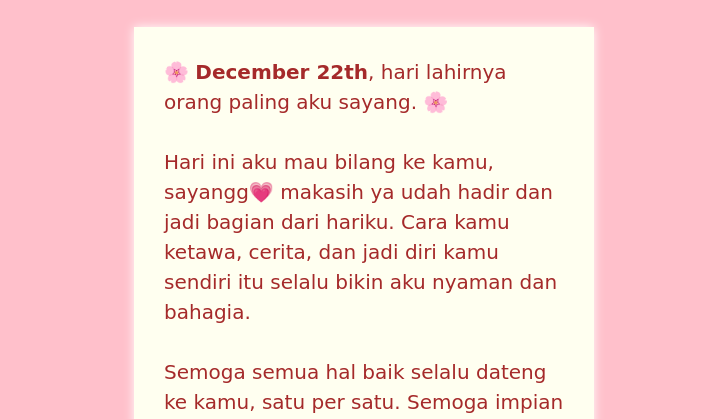
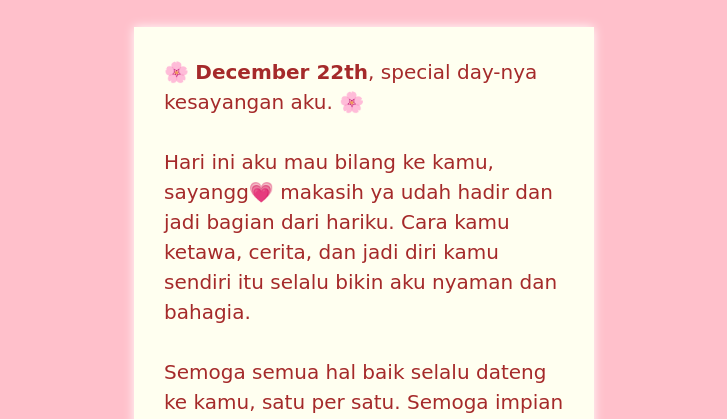
Before and after one commit to yoraaz/hbd, a plain HTML site: page index.html in a window 1280 px wide. Both pictures are taken after a click on the element 640 px from the left and 300 px from the top of the page. Shown: the part 381-800 px from the top of the page, without its empty margins (276-1003 px from the left). Drawn offline with Linux system fonts and the light colour scheme; a web font is replaced by a local one.

Commit message:
Update index.html

```diff
--- a/index.html
+++ b/index.html
@@ -106,7 +106,7 @@
         <div class="rtanny" onclick="go_rtan()"></div>
         <h1>🎉 Happy Birthday, My Happiness! 🎉 </h1>
 <div class="messagebox">
-    🌸 <b>December 22th</b>, hari lahirnya orang paling aku sayang. 🌸 <br/><br/>
+    🌸 <b>December 22th</b>, special day-nya kesayangan aku. 🌸 <br/><br/>
 
     Hari ini aku mau bilang ke kamu, sayangg💗 makasih ya udah hadir dan jadi bagian dari hariku. Cara kamu ketawa, cerita, dan jadi diri kamu sendiri itu selalu bikin aku nyaman dan bahagia. <br/><br/>
 
```
